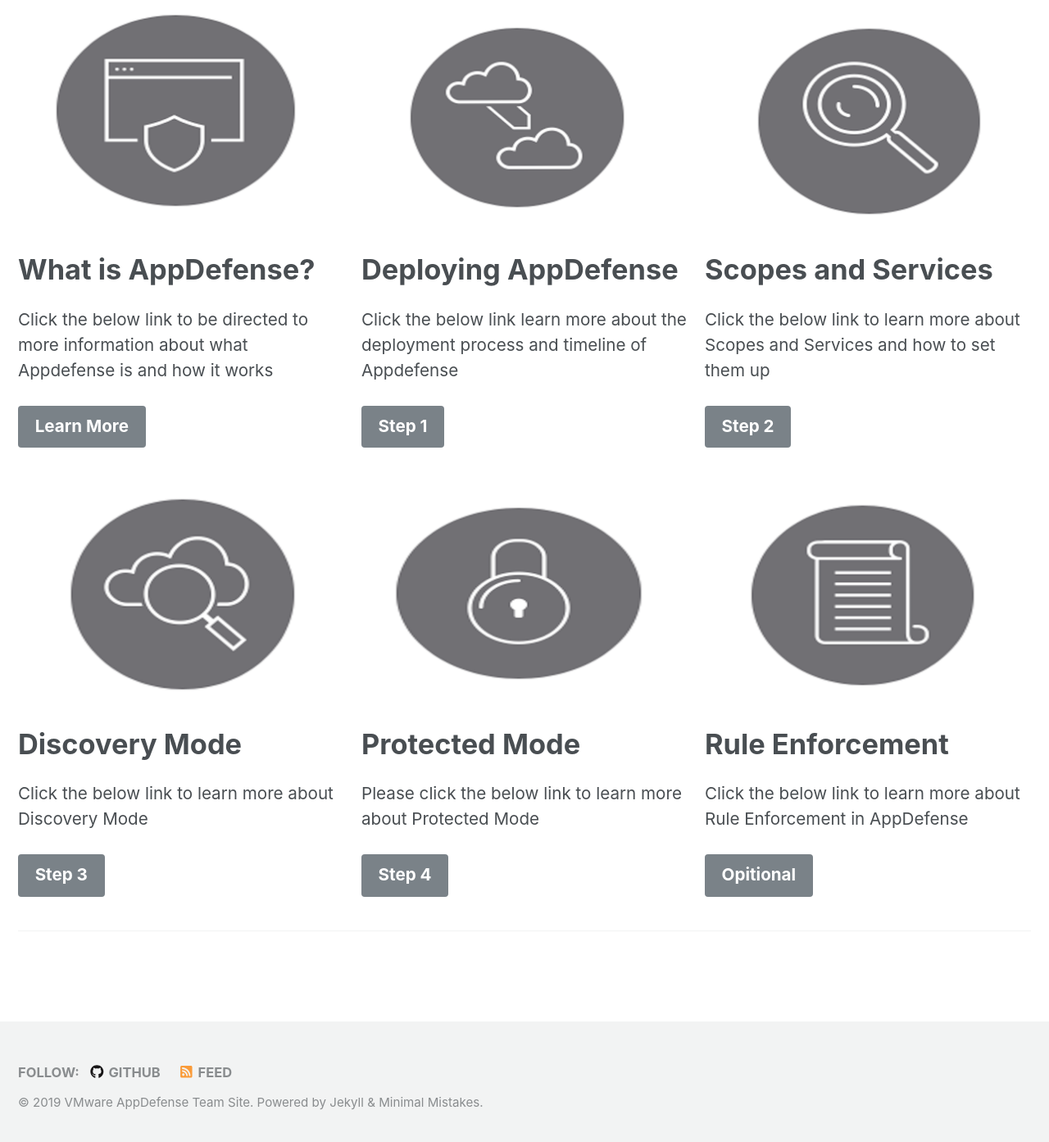
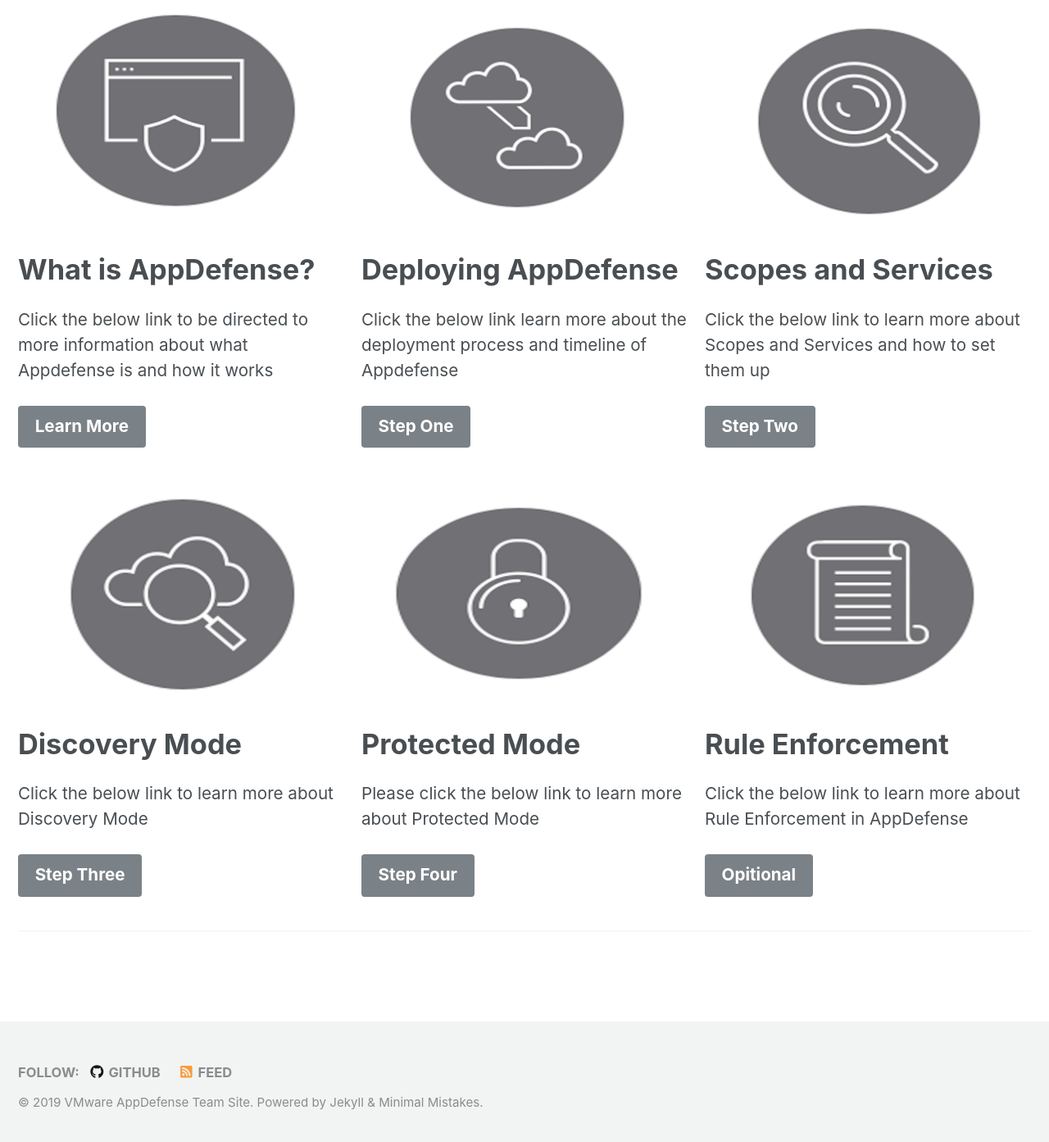
Before and after one commit to vmware-csa-team/AppDefense-Quick-Start-Guide, a Jekyll site: the page built from index.html, in a window 1280 px wide and 1400 px high, scrolled down 508 px. Shown: the top 1393 px of the window at 82% size. Built offline with Jekyll 4.4.1, drawn with Linux system fonts in a browser that asks for light colours; nearby versions of some CDN libraries; the list of posts is cut into pages by our own code.

Commit message:
Spelliing changes and button fix

```diff
--- a/index.html
+++ b/index.html
@@ -20,28 +20,28 @@
     title: "Deploying AppDefense"
     excerpt: 'Click the below link learn more about the deployment process and timeline of Appdefense'
     url: "https://stanton26.github.io/workshop-manual-es/"
-    btn_label: "Step 1"
+    btn_label: "Step One "
     btn_class: "btn--primary"
   - image_path: /assets/images/scope.png
     alt: "Scopes and Services"
     title: "Scopes and Services"
     excerpt: 'Click the below link to learn more about Scopes and Services and how to set them up'
     url: "https://stanton26.github.io/workshop-manual-jp/"
-    btn_label: "Step 2"
+    btn_label: "Step Two"
     btn_class: "btn--primary"
   - image_path: /assets/images/discoverym.png
     alt: "Discovery Mode "
     title: "Discovery Mode"
     excerpt: 'Click the below link to learn more about Discovery Mode'
     url: "https://stanton26.github.io/workshop-manual/"
-    btn_label: "Step 3"
+    btn_label: "Step Three"
     btn_class: "btn--primary"
   - image_path: /assets/images/protected.png
     alt: "Protected Mode  "
     title: "Protected Mode"
     excerpt: 'Please click the below link to learn more about Protected Mode'
     url: "https://stanton26.github.io/workshop-manual-horizon/"
-    btn_label: "Step 4"
+    btn_label: "Step Four"
     btn_class: "btn--primary"
   - image_path: /assets/images/rules.png
     alt: "Rule Enforcement"
```
Also changed, not shown: _pages/useful-links.md (+1 -1 lines).
